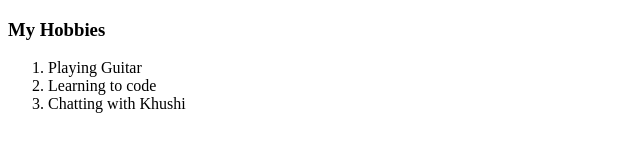
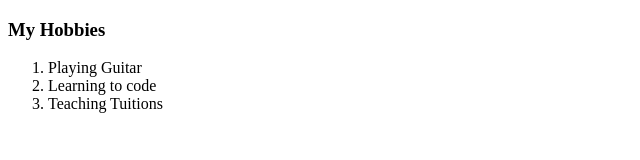
Before and after one commit to parthibisnoob/Actual-CV, a plain HTML site: page hobbies.html in a window 1280 px wide. Shown: the full height of the page, 0-640 px from the left. Drawn offline with Linux system fonts and the light colour scheme.

Commit message:
important changes

```diff
--- a/hobbies.html
+++ b/hobbies.html
@@ -9,7 +9,7 @@
     <ol>
         <li>Playing Guitar</li>
         <li>Learning to code</li>
-        <li>Chatting with Khushi</li>
+        <li>Teaching Tuitions</li>
     </ol>
 </body>
 </html>
```
